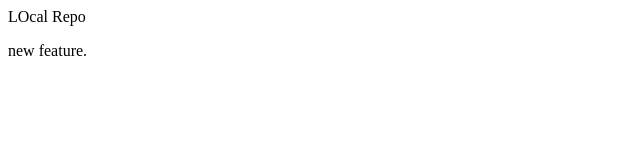
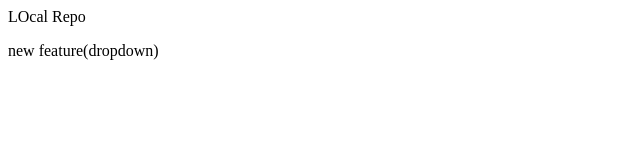
Before and after one commit to srivastava-aryan/localrepo, a plain HTML site: page index.html in a window 1280 px wide. Shown: the full height of the page, 0-640 px from the left. Drawn offline with Linux system fonts and the light colour scheme.

```diff
--- a/index.html
+++ b/index.html
@@ -2,5 +2,5 @@
     LOcal Repo
 </p>
 <p>
-    new feature.
+    new feature(dropdown)
 </p>
```
